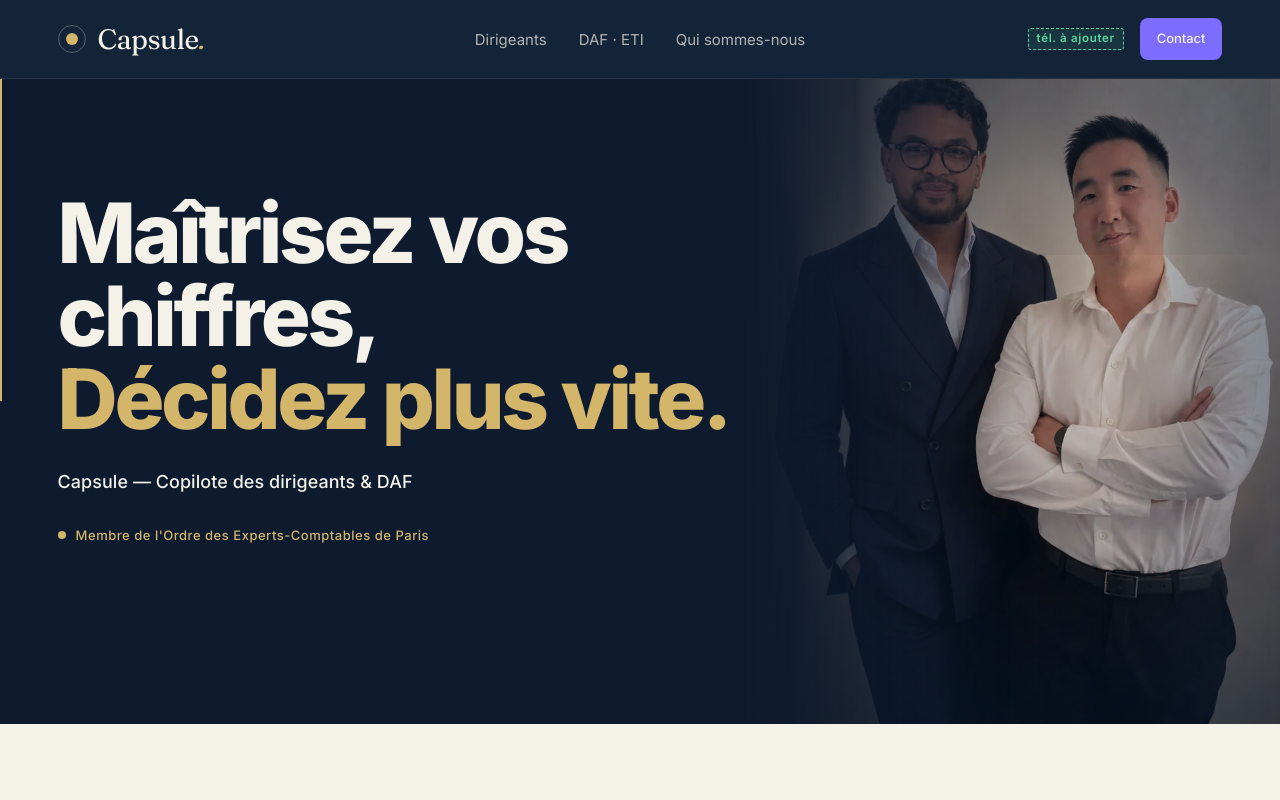
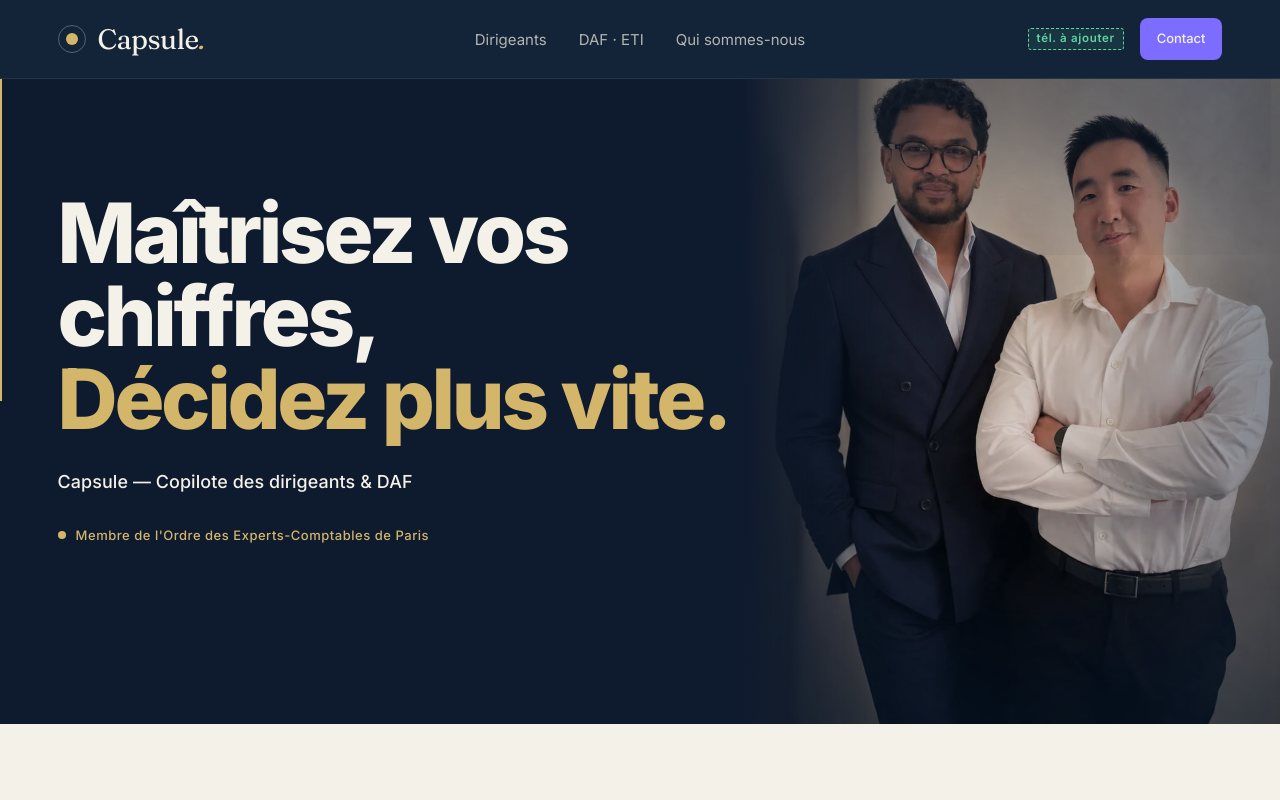
Before and after one commit to capsule-expertise/capsule-expertise-v5, a React (Vite) app: page / in a window 1280 px wide. Shown: the top 800 px of the page. Built offline with nearby package versions, Linux system fonts and the light colour scheme.

Commit message:
fix(hero): photo nette jusqu'a l'epaule, fade S-curve sur 25% restants

```diff
--- a/src/components/sections/HeroSection.tsx
+++ b/src/components/sections/HeroSection.tsx
@@ -69,14 +69,14 @@ export function HeroSection() {
         style={{
           width: 'clamp(420px, 42vw, 720px)',
           zIndex: 1,
-          // (a) Mask gradient — fond TRÈS progressif vers la gauche dans le navy.
-          // Opaque resserré à droite (30%) pour que le fade démarre tôt et
-          // s'étire sur 70% de la largeur. 4 stops pour une courbe S la plus
-          // douce possible — la photo "fond" graduellement dans le navy.
+          // (a) Mask gradient — photo nette à partir de l'épaule (75% mask coord),
+          // fade S-curve sur les 25% à gauche jusqu'au navy. Opaque jusqu'à
+          // l'épaule de Ranto = visages + bustes nets ; le fondu démarre
+          // exactement au niveau de l'épaule et descend doucement jusqu'au navy.
           WebkitMaskImage:
-            'linear-gradient(to left, rgba(0,0,0,1) 30%, rgba(0,0,0,0.75) 55%, rgba(0,0,0,0.35) 80%, rgba(0,0,0,0) 100%)',
+            'linear-gradient(to left, rgba(0,0,0,1) 75%, rgba(0,0,0,0.7) 85%, rgba(0,0,0,0.3) 95%, rgba(0,0,0,0) 100%)',
           maskImage:
-            'linear-gradient(to left, rgba(0,0,0,1) 30%, rgba(0,0,0,0.75) 55%, rgba(0,0,0,0.35) 80%, rgba(0,0,0,0) 100%)',
+            'linear-gradient(to left, rgba(0,0,0,1) 75%, rgba(0,0,0,0.7) 85%, rgba(0,0,0,0.3) 95%, rgba(0,0,0,0) 100%)',
         }}
       >
         <img
```
